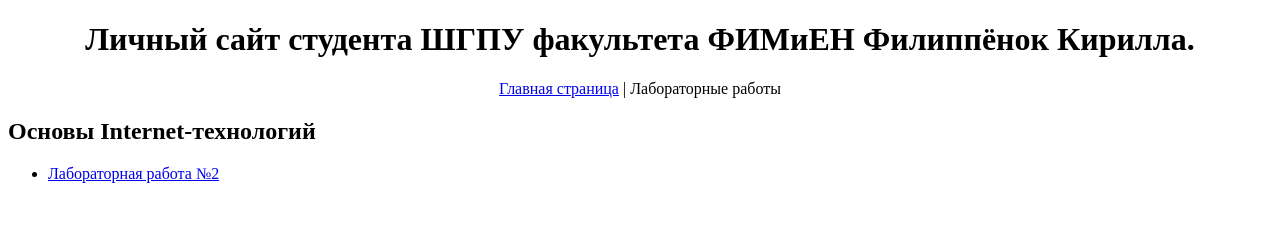
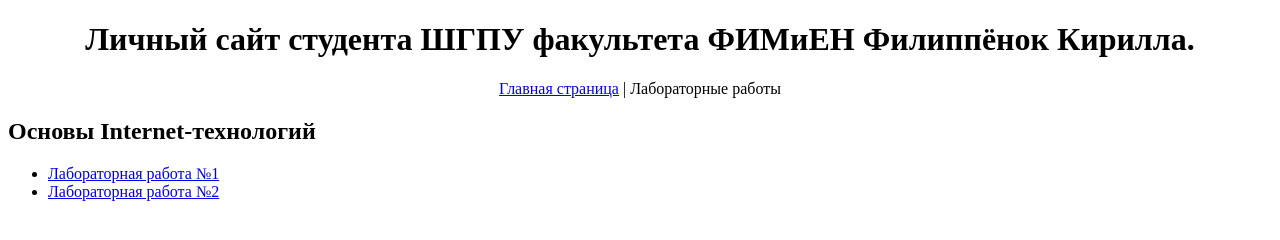
Before and after one commit to kfilippenok/kfilippenok.github.io, a plain HTML site: page laboratory_works.html in a window 1280 px wide. Drawn offline with Linux system fonts and the light colour scheme.

```diff
--- a/laboratory_works.html
+++ b/laboratory_works.html
@@ -11,6 +11,7 @@
     <p align=center><a href="index.html">Главная страница</a> | Лабораторные работы</p>
     <h2>Основы Internet-технологий</h2>
     <ul>
+	  <li><a href="laboratory_works/oik/oik_lab1.docx">Лабораторная работа №1</a>
       <li><a href="laboratory_works/oik/oik_lab2.html">Лабораторная работа №2</a>
     <ul>
   </body>
```
Also changed, not shown: 1 other file.
